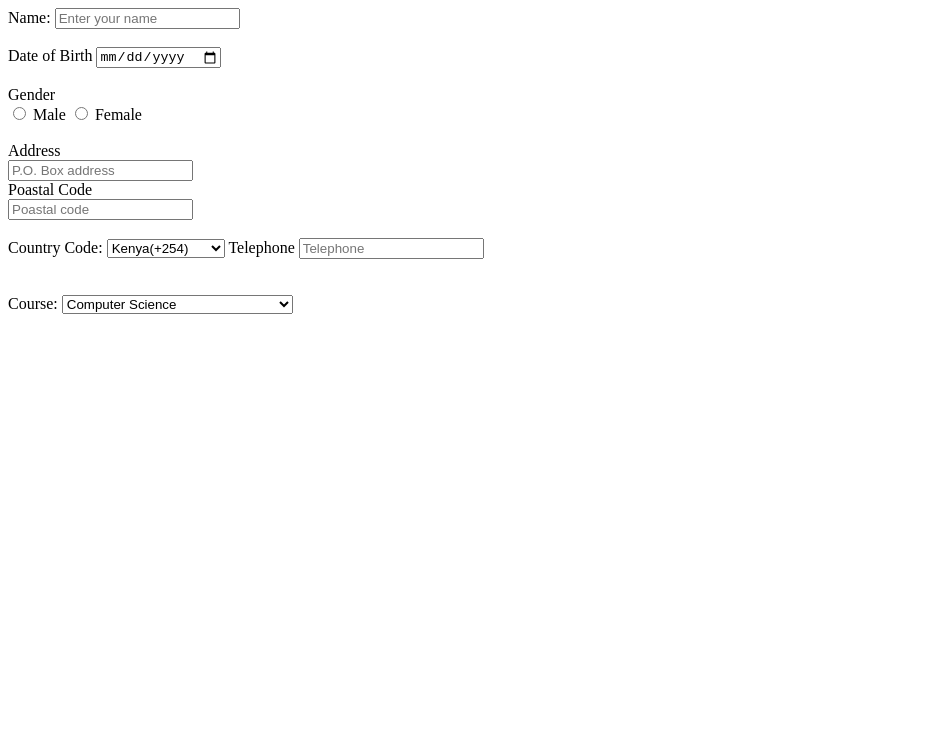
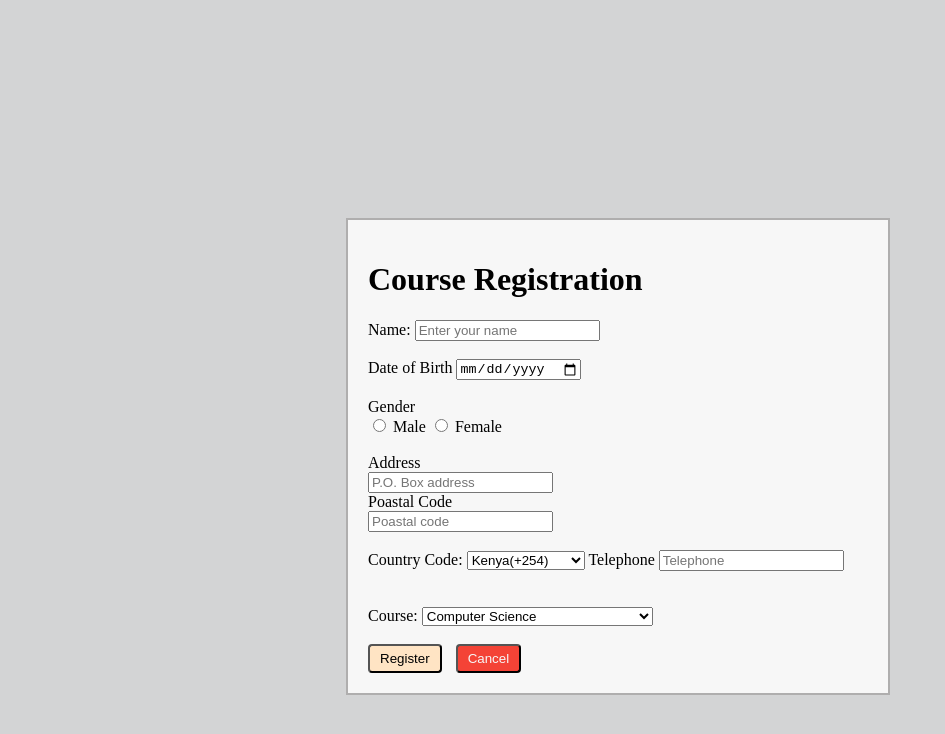
Before and after one commit to altasheheth/PLP_Web, a plain HTML site: page Week 3 Forms/Student_registration.html in a window 1280 px wide. Shown: the whole page, without its empty margins (0-945 px from the left). Drawn offline with Linux system fonts and the light colour scheme.

Commit message:
css styling included

```diff
--- a/Week 3 Forms/Student_registration.html
+++ b/Week 3 Forms/Student_registration.html
@@ -3,9 +3,12 @@
 <head>
     <meta charset="UTF-8">
     <meta name="viewport" content="width=device-width, initial-scale=1.0">
+    <link rel="stylesheet" href="forms.css">
     <title>New Student Registration</title>
 </head>
 <body>
+<div class="registration">
+    <h1>Course Registration</h1>
     <form action="" method="post">
         <!-- to capture name of the student -->
         <label for="name">Name:</label>
@@ -51,8 +54,13 @@
                 <option value="data_analytics">Data Science</option>
                 <option value="ml">Machine Learning</option>
             </select>
+            <br><br>
+            <button type="register" class="register_btn">Register</button>
+            <button type="cancel" class="cancel">Cancel</button><br>
 
     </form>
+</div>
+
 
 </body>
 </html>
--- /dev/null
+++ b/Week 3 Forms/forms.css
@@ -0,0 +1,29 @@
+body {
+    background: rgb(211, 212, 213);
+    margin: 10%;
+    padding: 40px;
+    flex-wrap: wrap;
+    max-width: 900px;
+}
+.registration {
+    border: 2px solid #afaeae;
+    padding: 20px;
+    width: 500px;
+    margin: 50px auto;
+    background-color: #f7f7f7;
+    box-shadow: 2px 2px 10px rgba(red, green, blue, alpha);
+}
+.registration button {
+    border-radius: 4px;
+    cursor: pointer;
+    margin-right: 10px;
+    padding: 5px 10px;
+}
+.register_btn {
+    background-color: bisque;
+    color: black;
+}
+.cancel {
+    background-color: #f44336;
+    color: #f7f7f7;
+}
```
